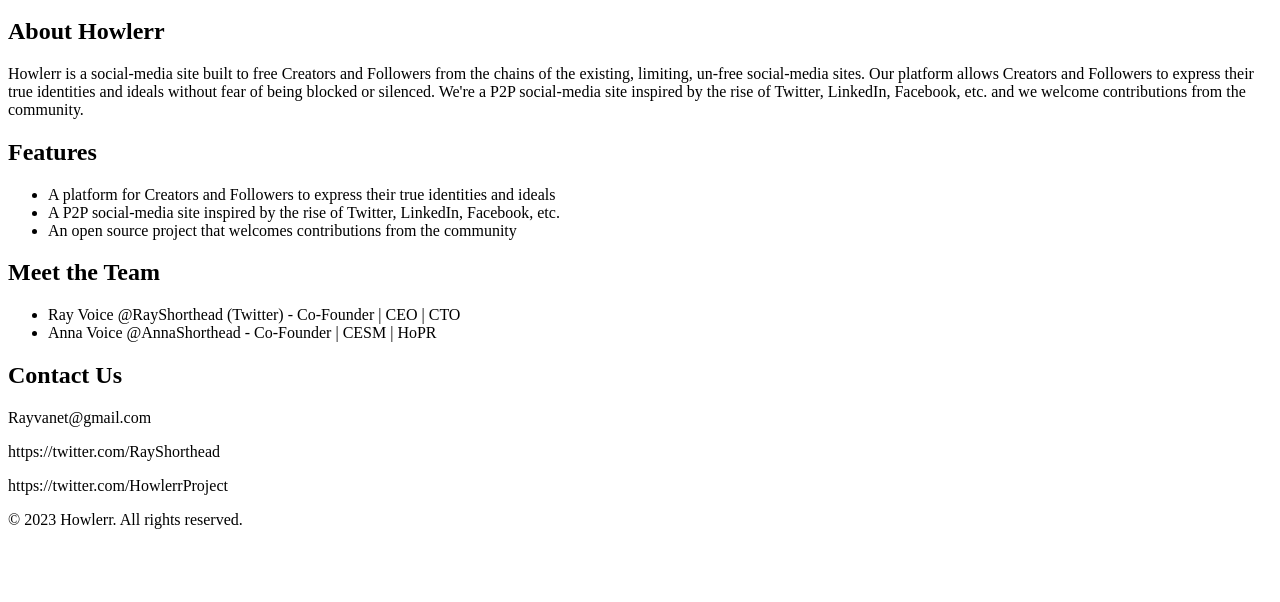
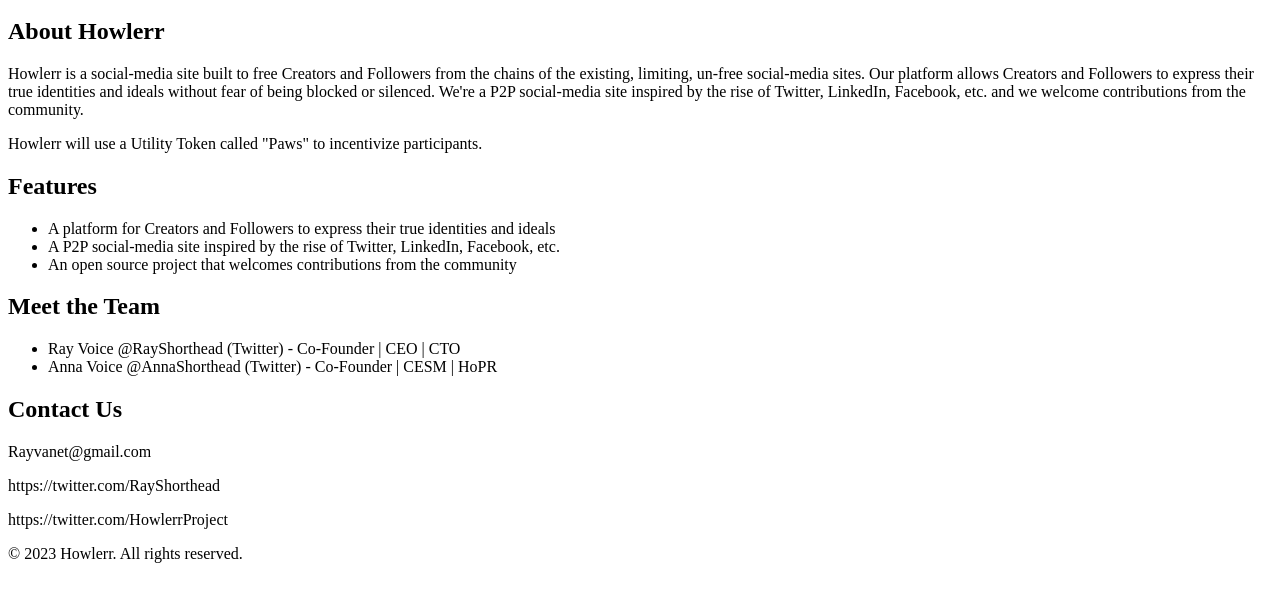
Before and after one commit to Howlerr/Howlerr.github.io, a plain HTML site: page index.html in a window 1280 px wide. Shown: the part 154-756 px from the top of the page. Drawn offline with Linux system fonts and the light colour scheme.

Commit message:
Update index.html

```diff
--- a/index.html
+++ b/index.html
@@ -20,6 +20,7 @@
       <section id="about">
         <h2>About Howlerr</h2>
         <p>Howlerr is a social-media site built to free Creators and Followers from the chains of the existing, limiting, un-free social-media sites. Our platform allows Creators and Followers to express their true identities and ideals without fear of being blocked or silenced. We're a P2P social-media site inspired by the rise of Twitter, LinkedIn, Facebook, etc. and we welcome contributions from the community.</p>
+        <p>Howlerr will use a Utility Token called "Paws" to incentivize participants.</p>
       </section>
       <section id="features">
         <h2>Features</h2>
@@ -33,7 +34,7 @@
         <h2>Meet the Team</h2>
         <ul>
           <li>Ray Voice @RayShorthead (Twitter) - Co-Founder | CEO | CTO</li>
-          <li>Anna Voice @AnnaShorthead - Co-Founder | CESM | HoPR</li>
+          <li>Anna Voice @AnnaShorthead (Twitter) - Co-Founder | CESM | HoPR</li>
         </ul>
       </section>
       <section id="contact">
```
